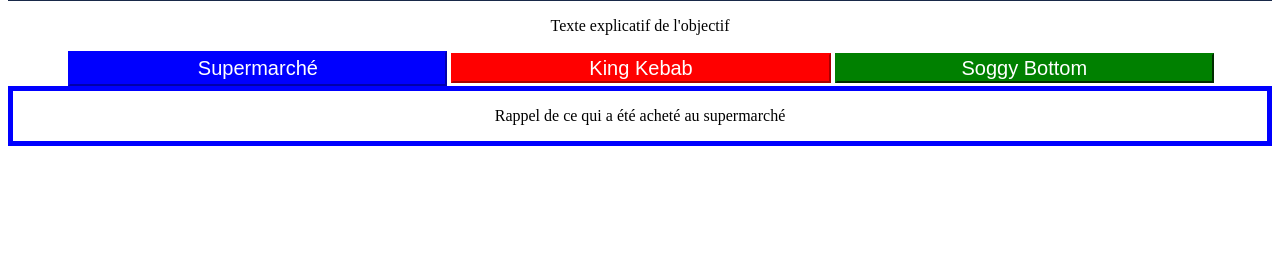
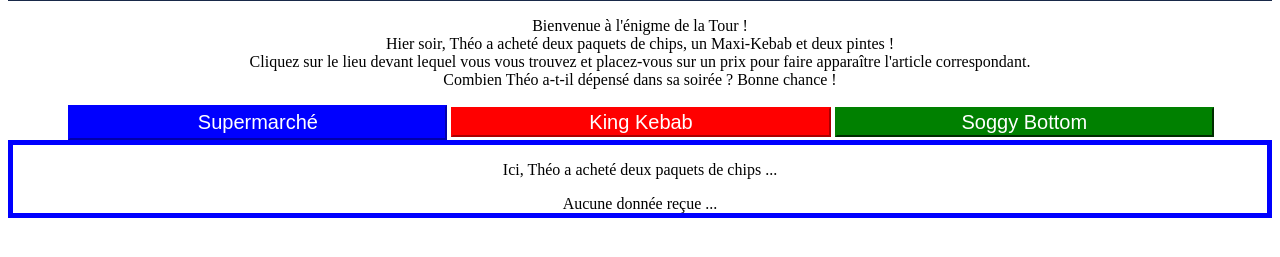
Before and after one commit to SamuelTauleigne/EnigmeDeLaTour, a plain HTML site: page web/index.html in a window 1280 px wide. Both pictures are taken after a click on the button "Supermarché". Shown: the part 283-540 px from the top of the page. Drawn offline with Linux system fonts and the light colour scheme; no server answers.

Commit message:
[FIX] Tests : Add Data on texts & Solve Issues with the server

```diff
--- a/web/index.html
+++ b/web/index.html
@@ -9,8 +9,9 @@
   			<script type="text/javascript">
     			function refresh() {
 					  $('#super_pict').load('http://192.168.240.1/arduino/super');
+					  $('#soggy_pict').load('http://192.168.240.133/arduino/soggy');
 					  $('#king_pict').load('http://192.168.240.110/arduino/king');
-    			}
+			}
   			</script>
 		</head>
 	<body onload="setInterval(refresh, 500);">
@@ -42,7 +43,12 @@
 			<h1 id="title">Énigme de la Tour</h1>
 			<img class="begin_pict" src="LOGO.png" alt="Logo of Telecom Saint-Etienne Escape Game">
 		</div>
-		<p id="introduction_text">Texte explicatif de l'objectif</p>
+		<p id="introduction_text">
+			Bienvenue à l'énigme de la Tour !<br>
+			Hier soir, Théo a acheté deux paquets de chips, un Maxi-Kebab et deux pintes !<br>
+			Cliquez sur le lieu devant lequel vous vous trouvez et placez-vous sur un prix pour faire apparaître l'article correspondant.<br>
+			Combien Théo a-t-il dépensé dans sa soirée ? Bonne chance !
+		</p>
 		<div id="tabs">
 			<ul>
 				<li><input type="button" class="button" id="Supermarché"value="Supermarché" onclick="display('tab_supermarche', 'tab_king', 'tab_soggy', 'Supermarché', 'King', 'Soggy')"></li>
@@ -51,16 +57,16 @@
 			</ul>
 		</div>
 		<div class="tab_content" id="tab_supermarche" style="display:none;">
-			<p id="text_super"> Rappel de ce qui a été acheté au supermarché</p>
-			<span class="product_pict" id="super_pict"></span>
+			<p id="text_super">Ici, Théo a acheté deux paquets de chips ...</p>
+			<span class="product_pict" id="super_pict">Aucune donnée reçue ...</span>
 		</div>
 		<div class="tab_content" id="tab_king" style="display:none;">
-			<p id="text_king"> Rappel de ce qui a été acheté au King</p>
-			<span class="product_pict" id="king_pict"></span>
+			<p id="text_king">Ici, Théo a acheté un Maxi-Kebab ...</p>
+			<span class="product_pict" id="king_pict">Aucune donnée reçue ...</span>
 		</div>
 		<div class="tab_content" id="tab_soggy" style="display:none;">
-			<p id="text_soggy"> Rappel de ce qui a été acheté au Soggy</p>
-			<span class="product_pict" id="soggy_pict" src="soda.jpg" alt="Canettes de soda"></span>
+			<p id="text_soggy">Ici, Théo a payé deux pintes ...</p>
+			<span class="product_pict" id="soggy_pict">Aucune donnée reçue ...</span>
 		</div>
 	</body>
 </html>
```
Also changed, not shown: 1 other file.
